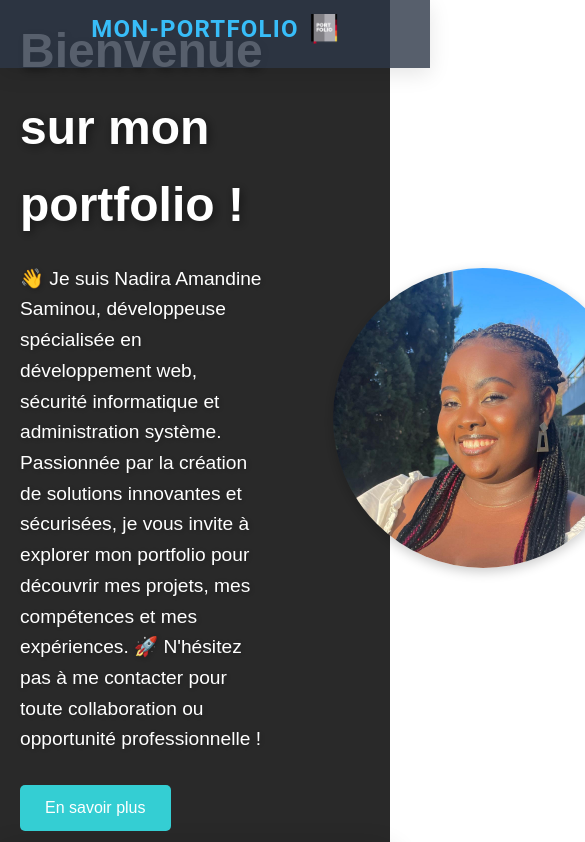
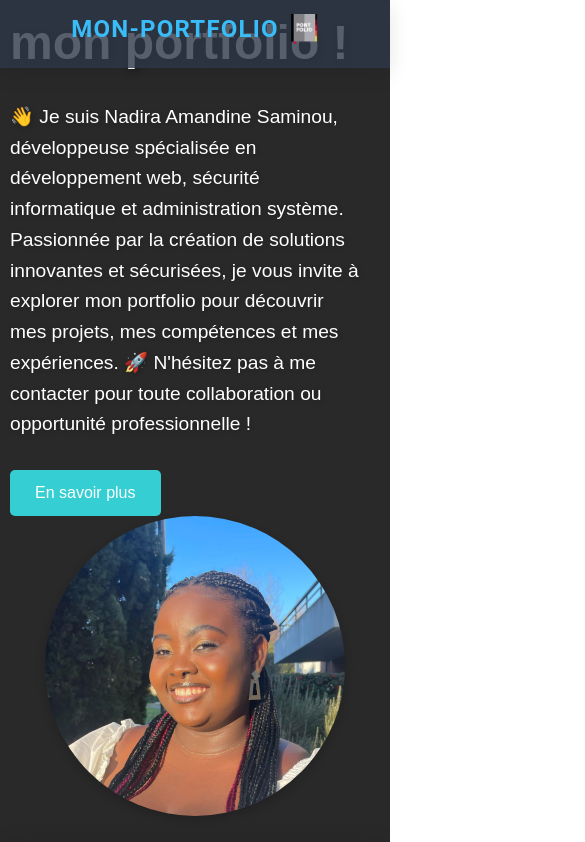
Before and after one commit to SaminouA/portfolio, a plain HTML site: page index.html in a window 390 px wide. Shown: the top 842 px of the page, 585 px wide, since content can reach past the window. Drawn offline with Linux system fonts and the light colour scheme.

Commit message:
pour mon portfolio

```diff
--- a/styles.css
+++ b/styles.css
@@ -1256,3 +1256,29 @@ h1, h2, h3 {
       margin-bottom: 20px;
     }
   }
+
+  .container, .content, .navbar, .hero {
+    width: 100%;
+    box-sizing: border-box; /* Assure que les marges et les bordures sont prises en compte dans la largeur totale */
+  }
+
+
+  .container {
+    display: flex;
+    justify-content: center; /* Centre les éléments horizontalement */
+    align-items: center; /* Centre les éléments verticalement */
+    flex-direction: column; /* Aligne les éléments en colonne sur petits écrans */
+  }
+
+  .hero .content {
+    display: flex;
+    flex-direction: row; /* Par défaut, sur grand écran, les éléments seront alignés en ligne */
+    justify-content: space-between;
+    width: 100%;
+  }
+
+  @media (max-width: 768px) {
+    .hero .content {
+      flex-direction: column; /* Sur petits écrans, on passe en colonne */
+    }
+  }
```
